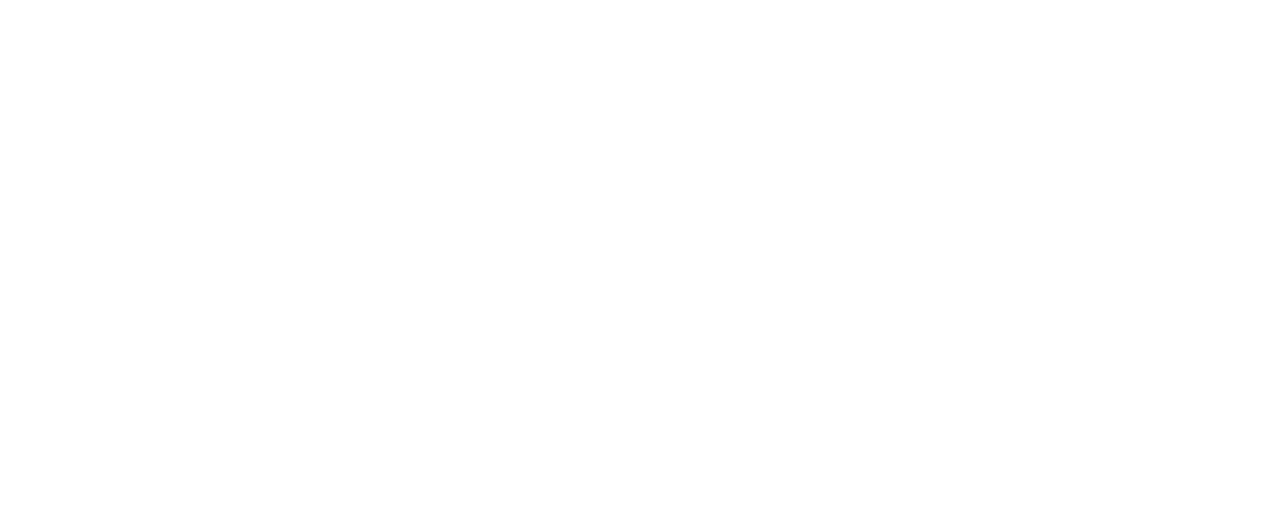
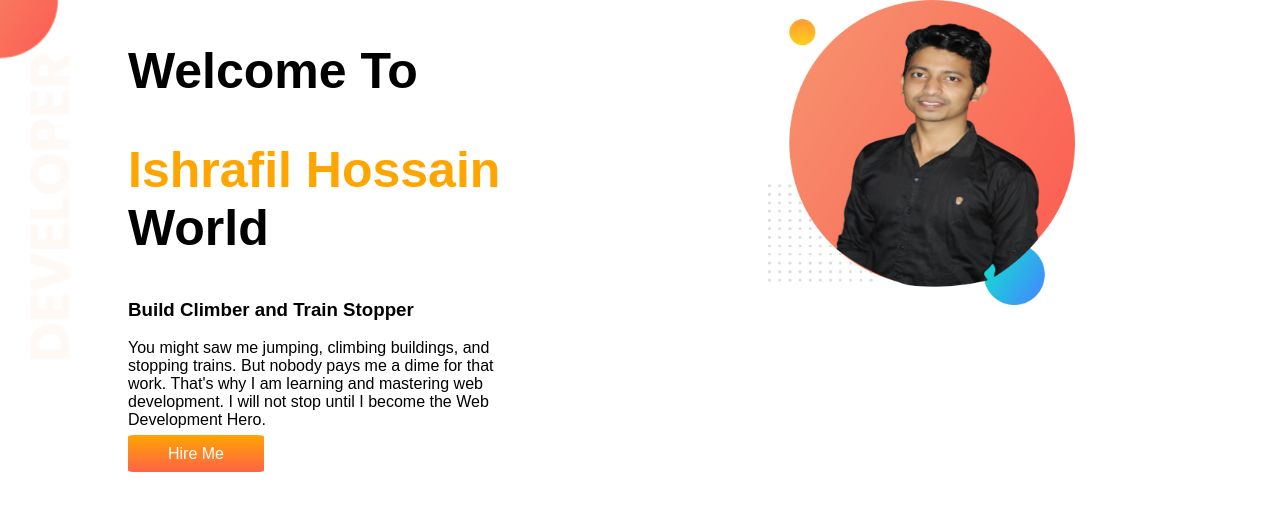
Before and after one commit to ishrafil-hossain/developer-portfolio, a plain HTML site: page index.html in a window 1280 px wide. Drawn offline with Linux system fonts and the light colour scheme.

Commit message:
First section done

```diff
--- a/index.html
+++ b/index.html
@@ -8,6 +8,18 @@
     <link rel="stylesheet" href="style.css">
 </head>
 <body>
-
+     <!-- start first section  -->
+     <section class="first-section">
+        <div class="half-width">
+            <h1>Welcome To</h1>
+            <h1><span class="my-name">Ishrafil Hossain</span> World</h1>
+            <h3>Build Climber and Train Stopper</h3>
+            <p>You might saw me jumping, climbing buildings, and stopping trains. But nobody pays me a dime for that work. That's why I am learning and mastering web development. I will not stop until I become the Web Development Hero.</p>
+            <a class="hireme-button" target="_blank" href="https://github.com/ishrafil2233">Hire Me</a>
+        </div>
+        <div class="half-width">
+            <img src="images/f1.png" alt="">
+        </div>
+    </section>
 </body>
 </html>
--- a/style.css
+++ b/style.css
@@ -0,0 +1,47 @@
+
+body{
+    font-family: 'Poppins', sans-serif;
+    margin: 0px;
+    padding: 0px;
+}
+h1{
+    font-size: 50px;
+}
+.my-name{
+    color:orange;
+}
+
+section{
+    display: flex;
+    margin-bottom: 150px;
+}
+
+.half-width{
+    width:50%;
+    padding-left: 10%;
+    padding-right:10%;
+}
+
+.half-width img{
+    width: 80%;
+
+}
+.first-section{
+    background-image: url(images/top-banner.png);
+    background-repeat: no-repeat;
+}
+
+
+.hireme-button{
+    color: white;
+    text-decoration: none;
+    padding: 10px 40px;
+    background-image: linear-gradient(orange,tomato);
+    border-radius: 5%;
+}
+
+.second-section{
+    background-image: url(images/dream-bg.png);
+    background-repeat: no-repeat;
+    background-position: right;
+}
```
